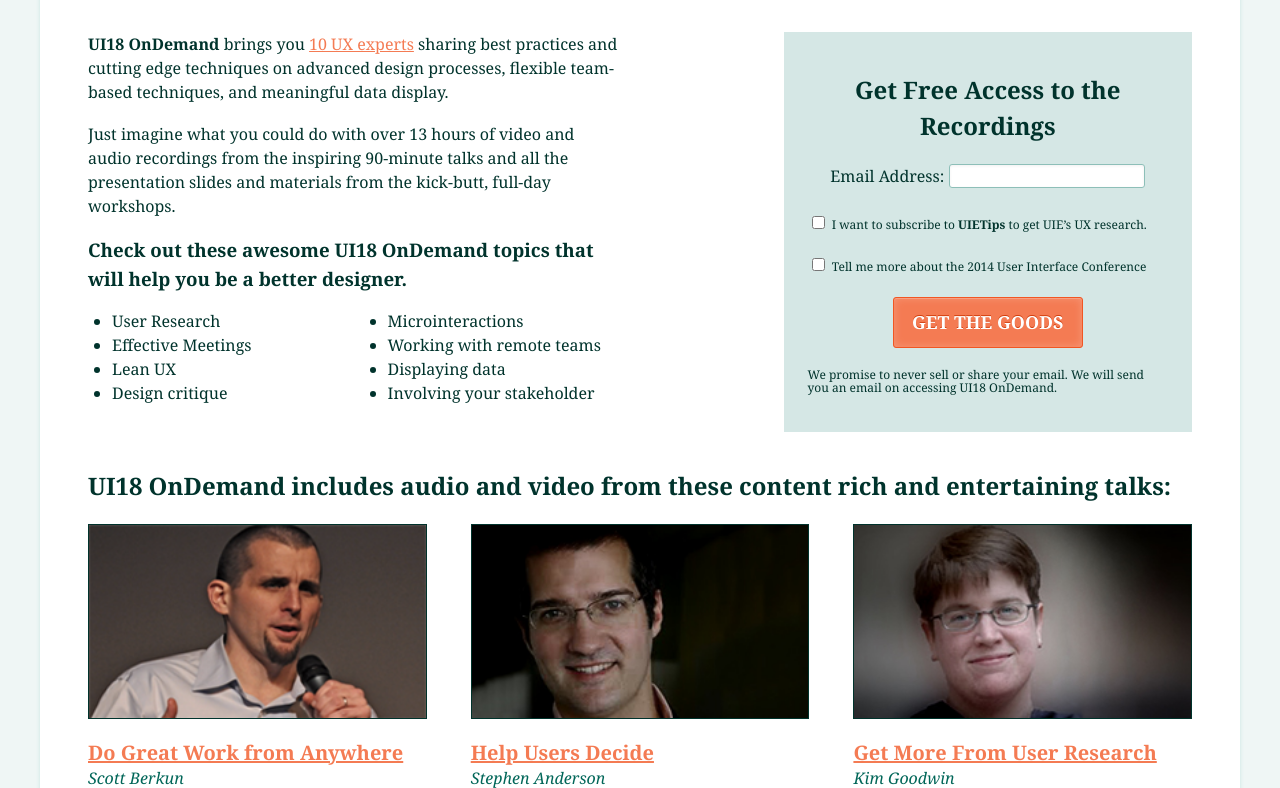
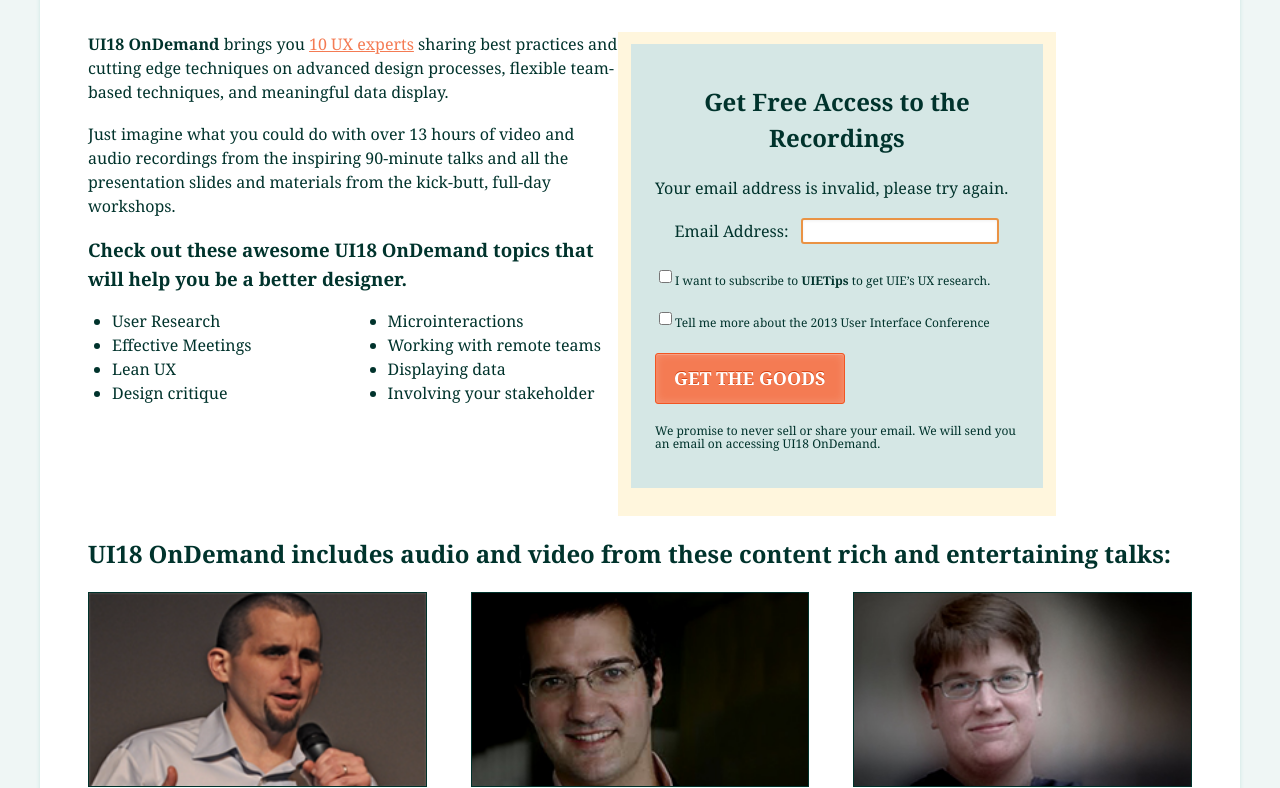
Before and after one commit to ajmatic/adamlamagna, a PHP site: page /uie/eighteen.html in a window 1280 px wide. Shown: the part 231-1019 px from the top of the page. Run offline with PHP 8.4, Linux system fonts and the light colour scheme; some libraries are stand-ins or nearby versions; some web fonts are replaced.

Commit message:
add image

```diff
--- a/uie/css/eighteen3.css
+++ b/uie/css/eighteen3.css
@@ -1,9 +1,15 @@
-#signup {
-	float: right;
-	width: 37%;
-}
+.signup{background:#fff6dd;
+	float:left;
+	margin-right:1.98413%;
+	width:95.63492%;
+	border-width:0px;
+	padding:0.75em 1.19048%}
 
-
+@media (min-width: 750px){.signup{float:left;margin-right:1.98413%;width:37.30159%;border-width:0px;padding:0.75em 1.19048%}}.email-info label{padding-right:8px}
+.email-info input[type="checkbox"]{float:left;display:block}
+	.email-info input[type="text"]{border:2px solid #ea9344}
+	.email-info .email-field{width:54.56349%}
+	.check-box-info{font-size:0.75em}
 
 .promise {
 	font-size: .75em;
--- a/uie/eighteen.html
+++ b/uie/eighteen.html
@@ -61,8 +61,8 @@
 			</header>
 
 			<div class="content">
-	<div class="container top-section">
-		<div class="half column lists">
+				<div class="container top-section">
+					<div class="half column lists">
 			<p><strong>UI18 OnDemand</strong> brings you <a href="#talks" class="smooth">10 UX experts</a> sharing best practices and cutting edge techniques on advanced design processes, flexible team-based techniques, and meaningful data display.</p>
 
 <p>Just imagine what you could do with over 13 hours of video and audio recordings from the inspiring 90-minute talks and all the presentation slides and materials from the kick-butt, full-day workshops.</p>
@@ -90,12 +90,13 @@
 </div>
 		</div>
 
-	<div id="signup" class="signup">
+		<div id="signup" class="signup">
 
                 <form class="email-info">
                 	<h2>Get Free Access to the Recordings</h2>
                     <p class="warning hidden" id="email-warning">
-                                            </p>
+                        Your email address is invalid, please try again.
+                    </p>
                     <p class="align">
                         <label for="email">Email Address:</label>
                     	<input type="text" name="email" id="email" class="email-field" />
@@ -106,17 +107,17 @@
                     </p>
                     <p>
                         <input type="checkbox" name="other" id="other" />
-                        <label for="other" class="check-box-info">Tell me more about the 2014 User Interface Conference</label>
+                        <label for="other" class="check-box-info">Tell me more about the 2013 User Interface Conference</label>
                     </p>
                     <p class="warning hidden" id="msg"></p>
-                    <p id="pbtnSubmit">
+                    <p>
                         <input type="submit" class="btn" id="btnSubmit" value="GET THE GOODS" />
                     </p>
-                    <p class="promise">We promise to never sell or share your email. We will send you an email on accessing UI18 OnDemand.</p>
+                    <div class="email-capture"></div>
+				<p class="promise">We promise to never sell or share your email. We will send you an email on accessing UI18 OnDemand.</p>
+			</div>
                 </form>
-				<div class="email-capture"></div>
 
-			</div>
 	</div>
 
 	<h2 id="talks">UI18 OnDemand includes audio and video from these content rich and entertaining talks:</h2>
```
Also changed, not shown: uie/img/ui18-logo-small.png (added).
